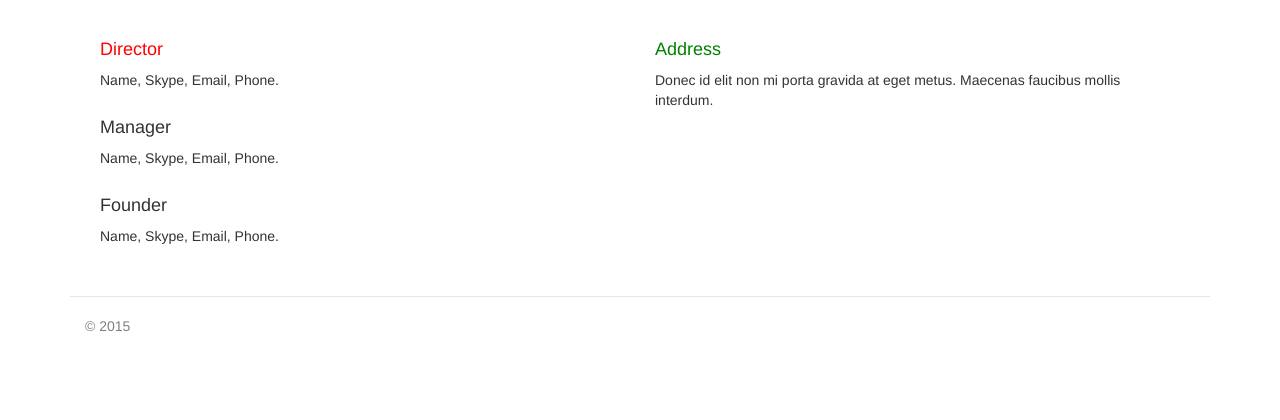
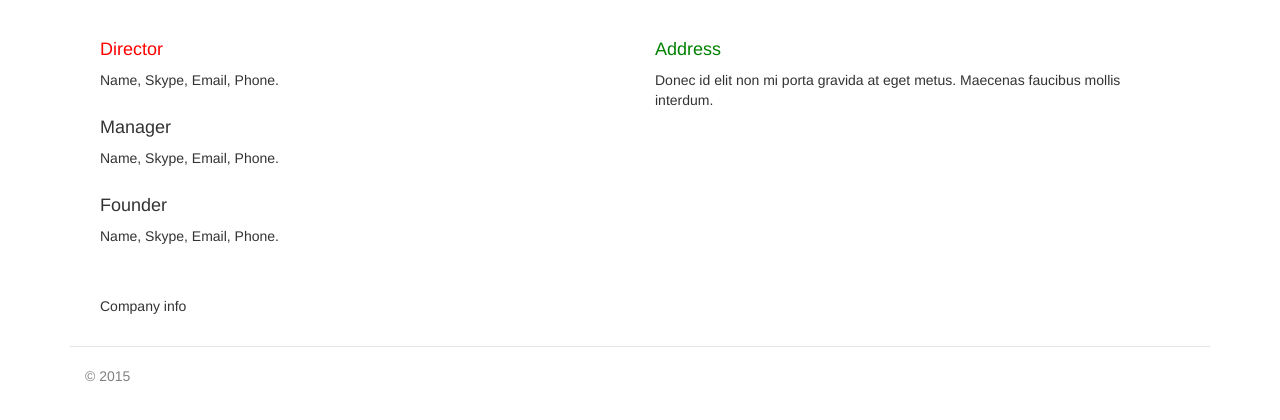
Before and after one commit to vovadoma/ooniversity_django_courses_03, a Python web app: template templates/contact.html in a window 1280 px wide. Shown: the part 244-664 px from the top of the page. Run offline with Jinja, Linux system fonts and the light colour scheme; the template is opened without the code that fills it, so the values that code supplies are empty; some libraries are stand-ins or nearby versions.

Commit message:
css - fix

```diff
--- a/static/css/style.css
+++ b/static/css/style.css
@@ -75,3 +75,7 @@ body {
 .copy-text {
   color: gray;
 }
+
+.contact-company-info {
+  margin: 30px;
+}
--- a/templates/contact.html
+++ b/templates/contact.html
@@ -44,6 +44,10 @@
         </div>
       </div>
 
+      <div class="contact-company-info">
+        <p>Company info </p>
+      </div>
+
       <footer class="footer">
         <p class="copy-text">&copy; 2015</p>
       </footer>
```
